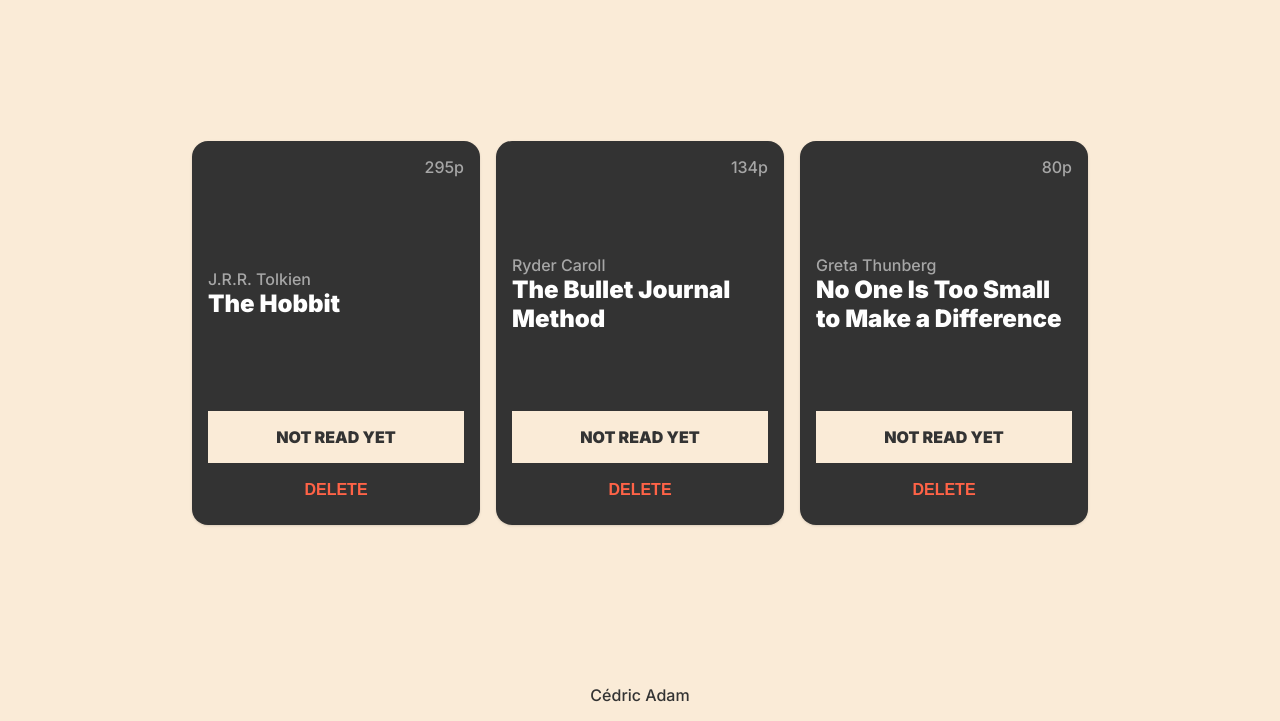
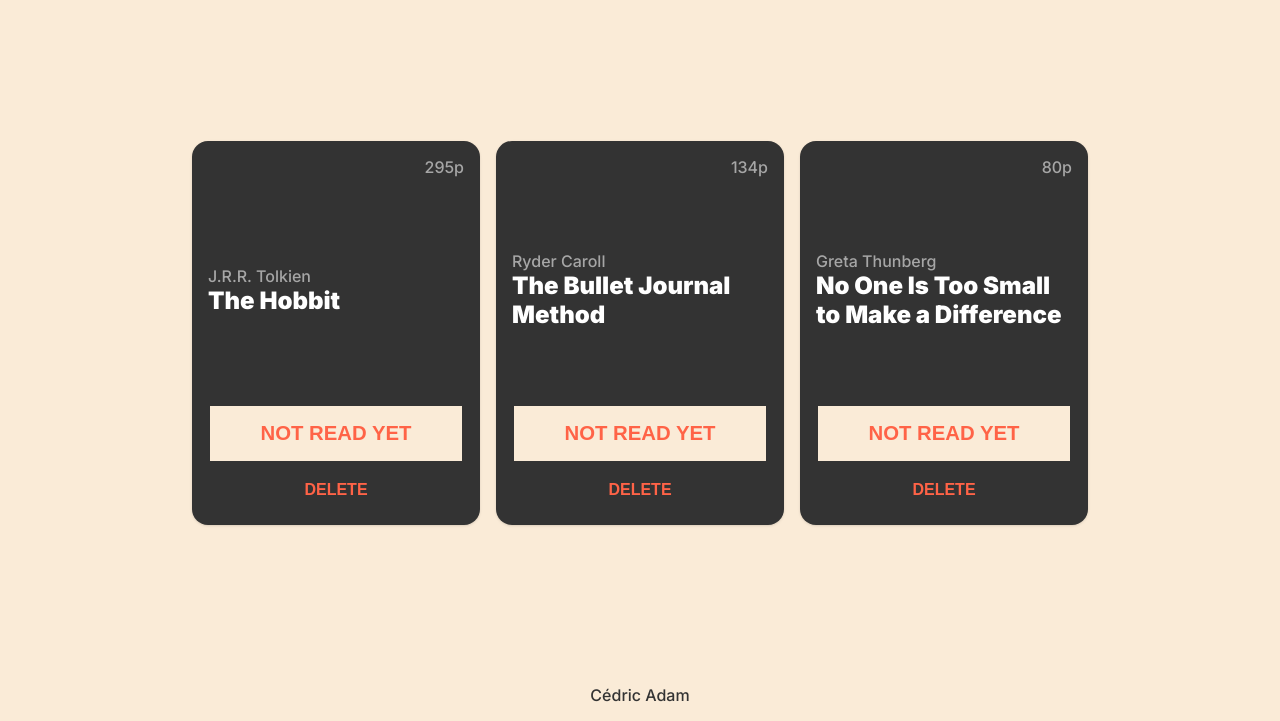
Before and after one commit to okcedric/odin-toreadlist, a plain HTML site: page index.html in a window 1280 px wide. Shown: the part 79-800 px from the top of the page. Drawn offline with Linux system fonts and the light colour scheme.

Commit message:
Add Read status functionality

```diff
--- a/app.js
+++ b/app.js
@@ -1,22 +1,17 @@
-function Book(title,author,pages,read) {
+function Book(title,author,pages,isRead) {
     this.title = title;
     this.author = author;
     this.pages = pages;
-    this.read = read ? 'read' : "not read yet";
+    this.read = isRead ? 'read' : "not read yet";
 }
 
 Book.prototype.info = function (){
     console.log(`${this.title} by ${this.author}, ${this.pages} pages, ${this.read}`)
 }
 
-function remove(card) {
-    let id = card.getAttribute('data-id') ;
-    console.log(myLibrary[id]);
-    console.log(id);
-    myLibrary.splice(id,1);
-    displayBooks(myLibrary);
+Book.prototype.toggleRead = function(){
+    this.read == 'read' ? this.read = "not read yet" : this.read = "read";
 }
-
 
 
 
@@ -58,9 +53,10 @@ function displayBooks(array){
         let removeButton = document.createElement('button');
         removeButton.classList.add('remove');
         removeButton.textContent = "DELETE";
-        let read = document.createElement('div');
-        read.classList.add('read');
+        let read = document.createElement('button');
+        read.classList.add('isRead');
         read.textContent= book.read;
+        (read.textContent == 'read') ? read.classList.add('read') : read.classList.add('notYet')
         let title = document.createElement('h2');
         title.classList.add('title');
         title.textContent= book.title;
@@ -84,9 +80,23 @@ function displayBooks(array){
         removeButton.addEventListener('click', () => {
             let card = removeButton.parentElement.parentElement;
             remove(card);
+        });
+        read.addEventListener('click',()=> {
+            let card = read.parentElement.parentElement;
+            let id = card.getAttribute('data-id');
+            myLibrary[id].toggleRead();
+
+            displayBooks(myLibrary);
         })
 
     });
+}
+function remove(card) {
+    let id = card.getAttribute('data-id');
+    console.log(myLibrary[id]);
+    console.log(id);
+    myLibrary.splice(id, 1);
+    displayBooks(myLibrary);
 }
 
 //DOM
--- a/main.css
+++ b/main.css
@@ -202,7 +202,7 @@ label[for='read'] {
     border: 2px solid tomato;
     background: tomato;
 }
-.read{
+.isRead{
     background-color: antiquewhite;
     color: #333;
     text-align: center;
@@ -211,10 +211,14 @@ label[for='read'] {
     padding: 1rem;
 }
 
-.book-read{
-    background-color: green;
+.notYet{
+    color: tomato;
+}
 
+.read{
+    color: green;
 }
+
 
 .author{
     color: #FFFFFF90;
```
